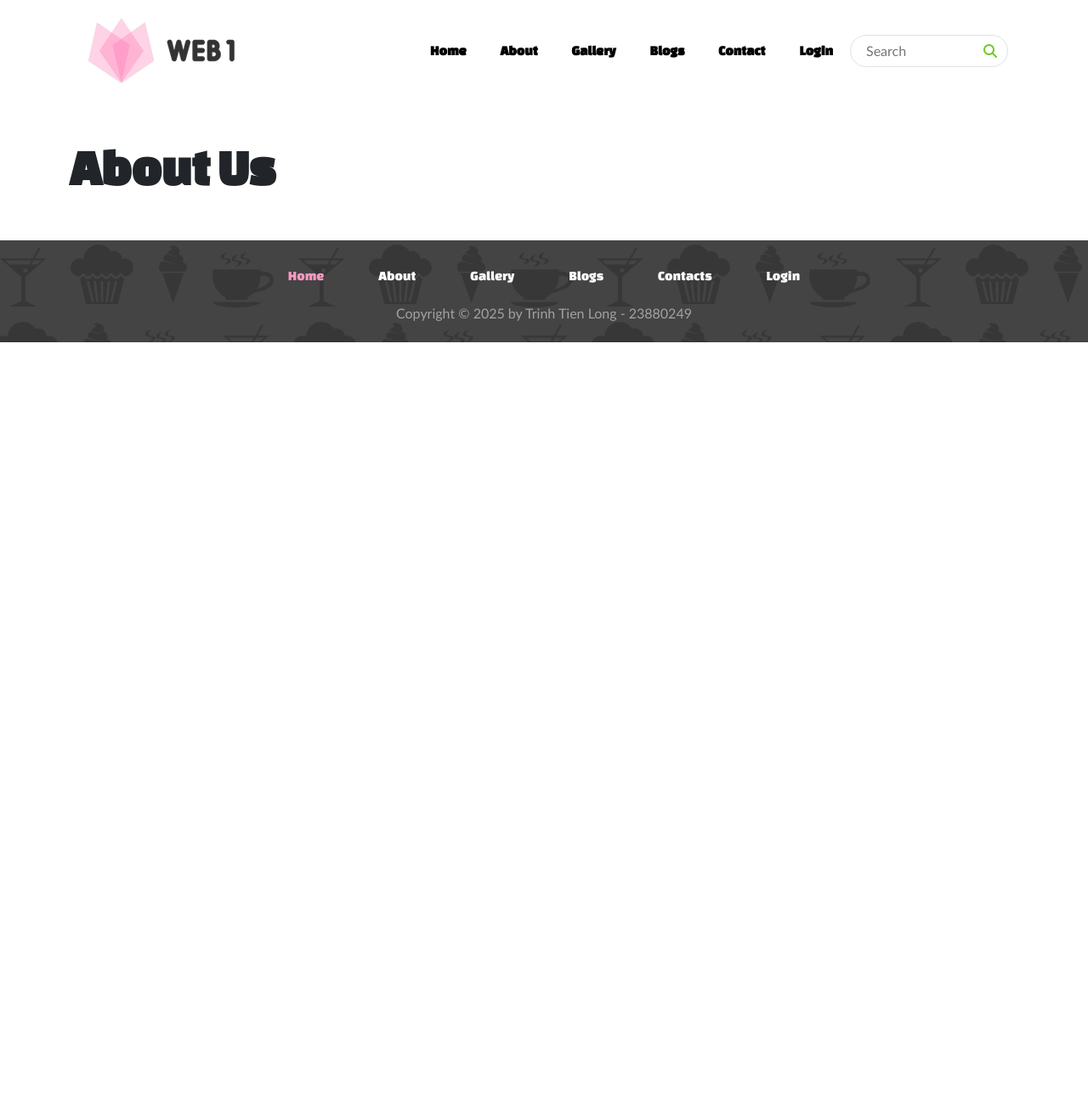
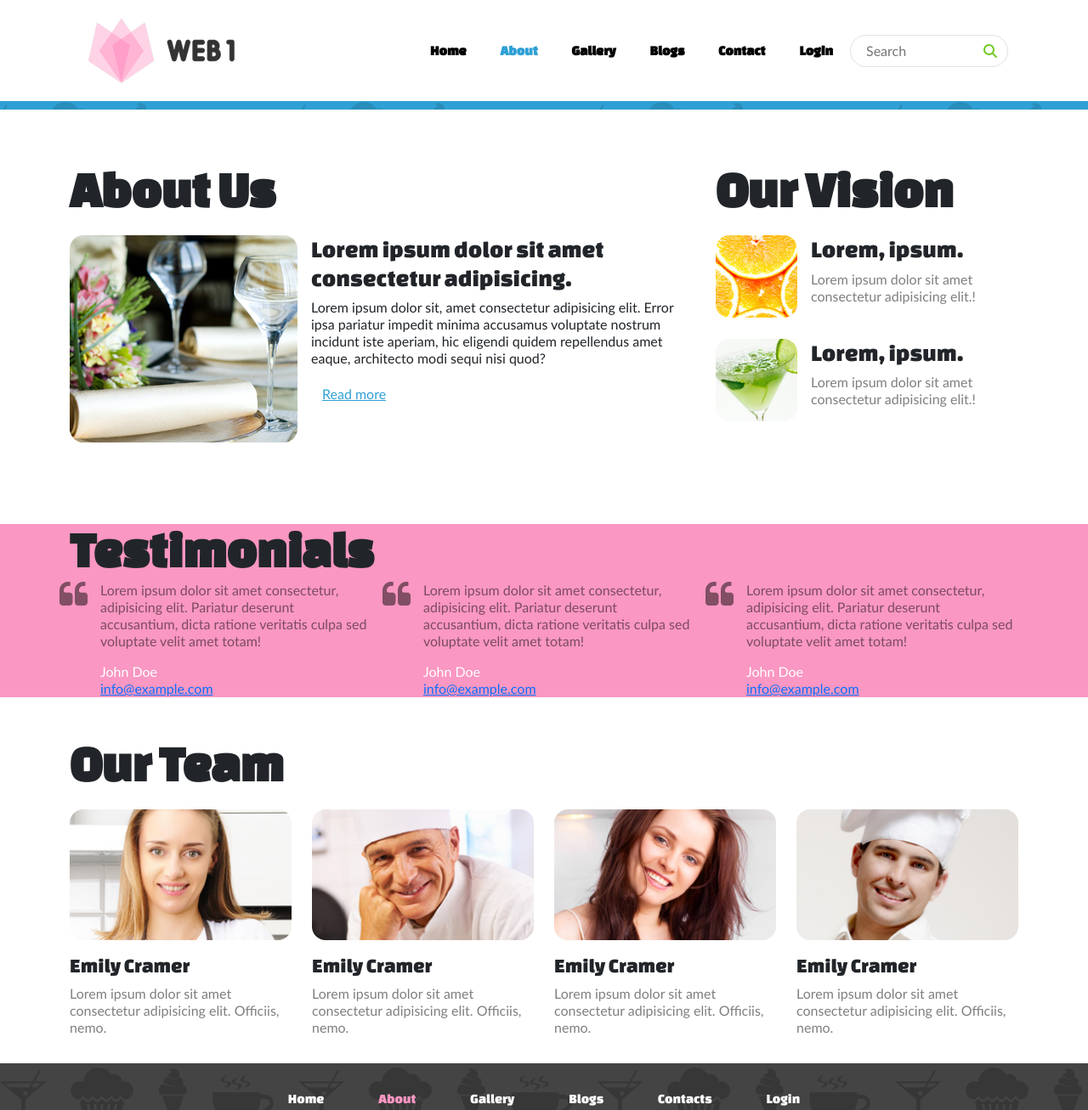
Before and after one commit to Long-Trinh-Tien/web1-public, a plain HTML site: page about.html in a window 1280 px wide. Shown: the top 1307 px of the page at 85% size. Before the commit the page ends 800 px from the top, so only its background shows below. Drawn offline with nearby package versions, Linux system fonts and the light colour scheme.

Commit message:
video project 7

```diff
--- a/about.html
+++ b/about.html
@@ -57,7 +57,7 @@
 									<span class="visually-hidden">(current)</span></a
 								>
 							</li>
-							<li class="nav-item">
+							<li class="nav-item active">
 								<a class="nav-link" href="about.html">About</a>
 							</li>
 							<li class="nav-item">
@@ -92,20 +92,95 @@
 
 		</header>
 
+		<!-- banner -->
+		<section id="banner-small"></section>
 		<section class="container py-5">
-			<h1>About Us</h1>
+			<div class="row">
+				<div class="col-md-8 col-sm-12">
+					<h1 class="py-3">About Us</h1>
+					<img src="images/about-1.jpg" class="rounded-4 float-start me-3" alt="">
+					<h3>Lorem ipsum dolor sit amet consectetur adipisicing.</h3>
+					<p>Lorem ipsum dolor sit, amet consectetur adipisicing elit. Error ipsa pariatur impedit minima accusamus voluptate nostrum incidunt iste aperiam, hic eligendi quidem repellendus amet eaque, architecto modi sequi nisi quod?</p>
+					<a href="#" class="btn btn-link readmore">Read more</a>
+				</div>
+				<div class="col-md-4 col-sm-12">
+					<h1 class="py-3">Our Vision</h1>
+					<div class="clearfix mb-4">
+						<img src="images/vision/vision-1.jpg" alt="vision" class="float-start rounded-4 me-3">
+						<h3>Lorem, ipsum.</h3>
+						<p class="text-black-50">Lorem ipsum dolor sit amet consectetur adipisicing elit.!</p>
+					</div>
+					<div class="clearfix mb-4">
+						<img src="images/vision/vision-2.jpg" alt="vision" class="float-start rounded-4 me-3">
+						<h3>Lorem, ipsum.</h3>
+						<p class="text-black-50">Lorem ipsum dolor sit amet consectetur adipisicing elit.!</p>
+					</div>
+				</div>
+			</div>
 		</section>
+
+		<!-- testinomial -->
+		<section class="container-fluid my-5" id="testinomial">
+			<div class="container">
+				<h1>Testimonials</h1>
+				<div class="row">
+					<div class="col">
+						<p class="text-black-50">Lorem ipsum dolor sit amet consectetur, adipisicing elit. Pariatur deserunt accusantium, dicta ratione veritatis culpa sed voluptate velit amet totam!</p>
+						<span class="text-white">John Doe <br></span>
+						<a href="">info@example.com</a>
+					</div>
+					<div class="col">
+						<p class="text-black-50">Lorem ipsum dolor sit amet consectetur, adipisicing elit. Pariatur deserunt accusantium, dicta ratione veritatis culpa sed voluptate velit amet totam!</p>
+						<span class="text-white">John Doe <br></span>
+						<a href="">info@example.com</a>
+					</div>
+					<div class="col">
+						<p class="text-black-50">Lorem ipsum dolor sit amet consectetur, adipisicing elit. Pariatur deserunt accusantium, dicta ratione veritatis culpa sed voluptate velit amet totam!</p>
+						<span class="text-white">John Doe <br></span>
+						<a href="">info@example.com</a>
+					</div>
+				</div>
+			</div>
+		</section>
+
+		<!-- our team -->
+		<section id="our-team" class="container">
+			<h1>Our Team</h1>
+			<div class="row py-3">
+				<div class="col">
+					<img src="images/our-team/team-1.jpg" alt="team1" class="img-fluid rounded-4 mb-3">
+					<h4>Emily Cramer</h4>
+					<p class="text-black-50">Lorem ipsum dolor sit amet consectetur adipisicing elit. Officiis, nemo.</p>
+				</div>
+				<div class="col">
+					<img src="images/our-team/team-2.jpg" alt="team1" class="img-fluid rounded-4 mb-3">
+					<h4>Emily Cramer</h4>
+					<p class="text-black-50">Lorem ipsum dolor sit amet consectetur adipisicing elit. Officiis, nemo.</p>
+				</div>
+				<div class="col">
+					<img src="images/our-team/team-3.jpg" alt="team1" class="img-fluid rounded-4 mb-3">
+					<h4>Emily Cramer</h4>
+					<p class="text-black-50">Lorem ipsum dolor sit amet consectetur adipisicing elit. Officiis, nemo.</p>
+				</div>
+				<div class="col">
+					<img src="images/our-team/team-4.jpg" alt="team1" class="img-fluid rounded-4 mb-3">
+					<h4>Emily Cramer</h4>
+					<p class="text-black-50">Lorem ipsum dolor sit amet consectetur adipisicing elit. Officiis, nemo.</p>
+				</div>
+			</div>
+		</section>
+
 
 		<main></main>
 		<footer class="container-fluid text-center text-white py-3">
 			<ul class="nav justify-content-center py-3" id="menu-footer">
 				<li class="nav-item">
-					<a class="nav-link active" href="index.html" aria-current="page">
+					<a class="nav-link" href="index.html" aria-current="page">
 						Home
 					</a>
 				</li>
 				<li class="nav-item">
-					<a class="nav-link" href="about.html">About</a>
+					<a class="nav-link active" href="about.html">About</a>
 				</li>
 				<li class="nav-item">
 					<a class="nav-link" href="gallery.html">Gallery</a>
--- a/css/23880249.css
+++ b/css/23880249.css
@@ -100,6 +100,8 @@ h1 {
 
 #news .date {
 	background-color: var(--web1-green);
+	width: 5rem;
+	padding: 1rem
 }
 
 footer {
@@ -121,3 +123,21 @@ footer {
 	background-color: var(--web1-blue);
 	color: white;
 }
+
+#banner-small {
+	background: url('../images/bg-banner.gif');
+	padding:5px;
+}
+
+.web1-text-blue {
+	color: var(--web1-blue);
+}
+
+#testinomial {
+	background-color: var(--web1-pink);
+}
+
+#testinomial .col {
+	background: url('../images/quot.png') left top no-repeat;
+	padding-left: 3rem;
+}
--- a/index.html
+++ b/index.html
@@ -51,7 +51,7 @@
 					</button>
 					<div class="collapse navbar-collapse" id="menu-header">
 						<ul class="navbar-nav ms-auto mt-2 mt-lg-0">
-							<li class="nav-item">
+							<li class="nav-item active">
 								<a class="nav-link active" href="index.html" aria-current="page"
 									>Home
 									<span class="visually-hidden">(current)</span></a
@@ -91,6 +91,7 @@
 			</nav>
 
 		</header>
+		<div id="contents">
 			<!-- Banner -->
 			<section class="container-fluid" id="banner">
 				<div class="container text-white text-center">
@@ -138,33 +139,8 @@
 			</section>
 
 			<!-- Products -->
-		<section class="container py-5">
-			<div class="row container text-center">
-				<div class="col-lg-3 col-md-6 col-sm-12">
-					<img src="images/icon-1.png" alt="Coffee">
-					<h3>Coffee</h3>
-					<p>Lorem ipsum dolor sit amet, consectetur adipiscing elit. Vestibulum nec odio ipsum.</p>
-					<a href="#" class="btn btn-link readmore pt-0">Read more</a>
-				</div>
-				<div class="col-lg-3 col-md-6 col-sm-12">
-					<img src="images/icon-2.png" alt="Drinks">
-					<h3>Drinks</h3>
-					<p>Lorem ipsum dolor sit amet, consectetur adipiscing elit. Vestibulum nec odio ipsum.</p>
-					<a href="#" class="btn btn-link readmore pt-0">Read more</a>
-				</div>
-				<div class="col-lg-3 col-md-6 col-sm-12">
-					<img src="images/icon-3.png" alt="Cakes">
-					<h3>Cakes</h3>
-					<p>Lorem ipsum dolor sit amet, consectetur adipiscing elit. Vestibulum nec odio ipsum.</p>
-					<a href="#" class="btn btn-link readmore pt-0">Read more</a>
-				</div>
-				<div class="col-lg-3 col-md-6 col-sm-12">
-					<img src="images/icon-4.png" alt="Ice creams">
-					<h3>Ice creams</h3>
-					<p>Lorem ipsum dolor sit amet, consectetur adipiscing elit. Vestibulum nec odio ipsum.</p>
-					<a href="#" class="btn btn-link readmore pt-0">Read more</a>
-				</div>
-			</div>
+			<section class="container py-5" id="products">
+
 			</section>
 
 			<!-- About us -->
@@ -203,52 +179,9 @@
 
 			<!-- news -->
 			<section class="container py-5" id="news">
-			<h1 class="text-black-10">News</h1>
-			<div class="row py-3">
-				<div class="col">
-					<div class="float-start me-3">
-						<div class="date text-white text-center rounded-4 py-1">
-							<h3 class="mb-0">Dec.</h3>
-							<h3 class="mb-0">25.</h3>
+
+			</section>
 		</div>
-						<a href="#" class="btn btn-link readmore ps-0">Read more</a>
-					</div>
-					<div>
-						<h3>Acumsant et</h3>
-						<p>Lorem ipsum dolor, sit amet consectetur adipisicing elit. Velit blanditiis suscipit quidem illum, laboriosam ipsum.</p>
-					</div>
-				</div>
-
-				<div class="col">
-					<div class="float-start me-3">
-						<div class="date text-white text-center rounded-4 py-1">
-							<h3 class="mb-0">Dec.</h3>
-							<h3 class="mb-0">25.</h3>
-						</div>
-						<a href="#" class="btn btn-link readmore ps-0">Read more</a>
-					</div>
-					<div>
-						<h3>Acumsant et</h3>
-						<p>Lorem ipsum dolor, sit amet consectetur adipisicing elit. Velit blanditiis suscipit quidem illum, laboriosam ipsum.</p>
-					</div>
-				</div>
-
-				<div class="col">
-					<div class="float-start me-3">
-						<div class="date text-white text-center rounded-4 py-1">
-							<h3 class="mb-0">Dec.</h3>
-							<h3 class="mb-0">25.</h3>
-						</div>
-						<a href="#" class="btn btn-link readmore ps-0">Read more</a>
-					</div>
-					<div>
-						<h3>Acumsant et</h3>
-						<p>Lorem ipsum dolor, sit amet consectetur adipisicing elit. Velit blanditiis suscipit quidem illum, laboriosam ipsum.</p>
-					</div>
-				</div>
-			</div>
-		</section>
-
 
 		<main></main>
 		<footer class="container-fluid text-center text-white py-3">
@@ -338,5 +271,60 @@
 			integrity="sha384-BBtl+eGJRgqQAUMxJ7pMwbEyER4l1g+O15P+16Ep7Q9Q+zqX6gSbd85u4mG4QzX+"
 			crossorigin="anonymous"
 		></script>
+
+		<!-- Handlebars JS -->
+		<script src="https://cdnjs.cloudflare.com/ajax/libs/handlebars.js/4.7.8/handlebars.min.js" integrity="sha512-E1dSFxg+wsfJ4HKjutk/WaCzK7S2wv1POn1RRPGh8ZK+ag9l244Vqxji3r6wgz9YBf6+vhQEYJZpSjqWFPg9gg==" crossorigin="anonymous" referrerpolicy="no-referrer"></script>
+
+		<!-- Additional JS Libraries -->
+		<script src="js/23880249.js"></script>
+
+		<!-- Custom JS -->
+		<script type="text/x-handlebars-template" id="products-template">
+			<div class="row container text-center">
+				{{#each data}}
+				<div class="col-lg-3 col-md-6 col-sm-12">
+					<img src="{{imagepath}}" alt="{{name}}" onmouseover="setActiveImagePath(this, '{{imagepath}}')" onmouseout="setActiveImagePath(this, '{{imagepath}}',false)">
+					<h3>{{name}}</h3>
+					<p class="text-black-50">{{summary}}</p>
+					<a href="#" class="btn btn-link readmore pt-0" onclick="loadData('products/{{id}}','details-template','contents')">Read more</a>
+				</div>
+				{{/each}}
+			</div>
+		</script>
+
+		<script type="text/x-handlebars-template" id="news-template">
+			<h1 class="text-black-10">News</h1>
+			<div class="row py-3">
+				{{#each data}}
+				<div class="col">
+					<div class="float-start me-3">
+						<div class="date text-white text-center rounded-4 py-1">
+							<h3 class="mb-0">{{date}}</h3>
+						</div>
+						<a href="#" class="btn btn-link readmore ps-0" onclick="loadData('news/{{id}}','details-template','contents')">Read more</a>
+					</div>
+					<div>
+						<h3>{{name}}</h3>
+						<p class="text-black-50">{{summary}}</p>
+					</div>
+				</div>
+				{{/each}}
+			</div>
+		</script>
+
+		<script type="text/x-handlebars-template" id="details-template">
+			<section id="banner-small" class="container-fluid"></section>
+			{{#each data}}
+			<section class="container py-5">
+				<h1 class="pb-3">{{name}}</h1>
+				<p class="text-black-50">{{{description}}}</p>
+			</section>
+			{{/each}}
+		</script>
+
+		<script>
+			loadData('products', 'products-template', 'products');
+			loadData('news', 'news-template', 'news');
+		</script>
 	</body>
 </html>
```
Also changed, not shown: js/23880249.js (added, +21 -0 lines). Lines whose indentation alone changed are shown as unchanged.
